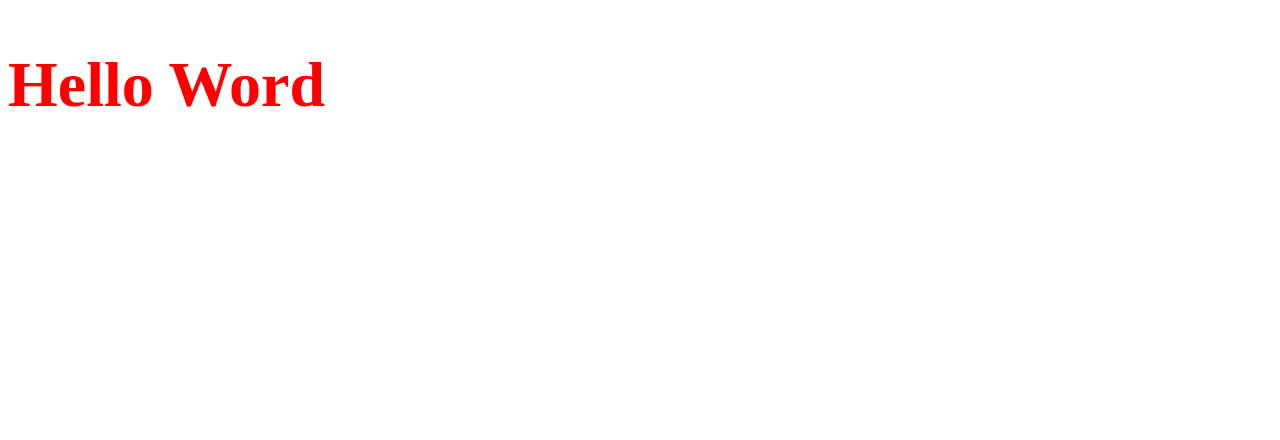
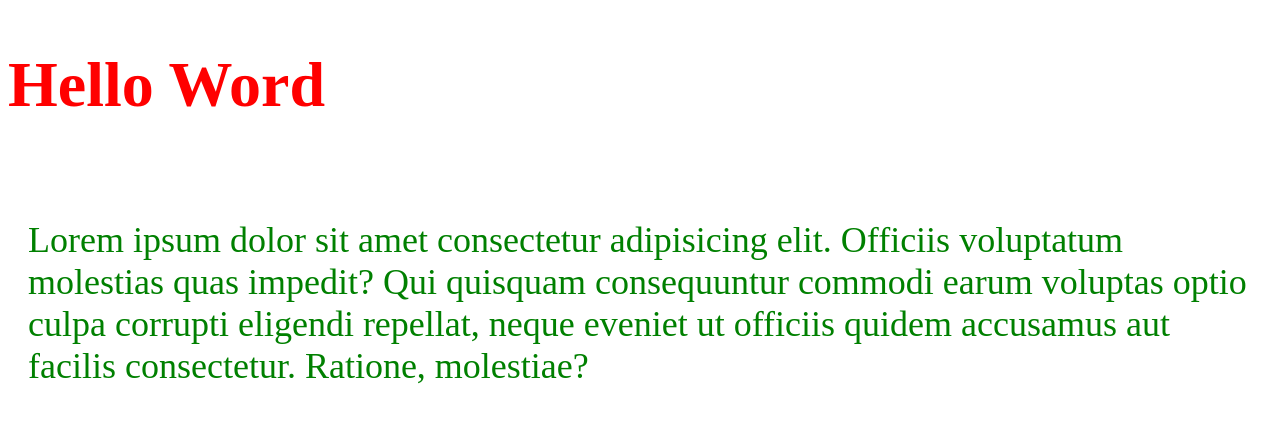
Before and after one commit to LeonidQWE/js-lesson1, a plain HTML site: page index.html in a window 1280 px wide. Drawn offline with Linux system fonts and the light colour scheme.

Commit message:
feat: add paragraf

```diff
--- a/index.html
+++ b/index.html
@@ -9,5 +9,6 @@
 </head>
 <body>
   <h1>Hello Word</h1>
+  <p class="par">Lorem ipsum dolor sit amet consectetur adipisicing elit. Officiis voluptatum molestias quas impedit? Qui quisquam consequuntur commodi earum voluptas optio culpa corrupti eligendi repellat, neque eveniet ut officiis quidem accusamus aut facilis consectetur. Ratione, molestiae?</p>
 </body>
 </html>
--- a/style.css
+++ b/style.css
@@ -1,5 +1,16 @@
+body {
+  box-sizing: border-box;
+}
+
+
 h1 {
   line-height: 1.3;
   color: red;
   font-size: 64px;
 }
+
+.par {
+  color: green;
+  font-size: 36px;
+  padding: 50px 20px;
+}
```
